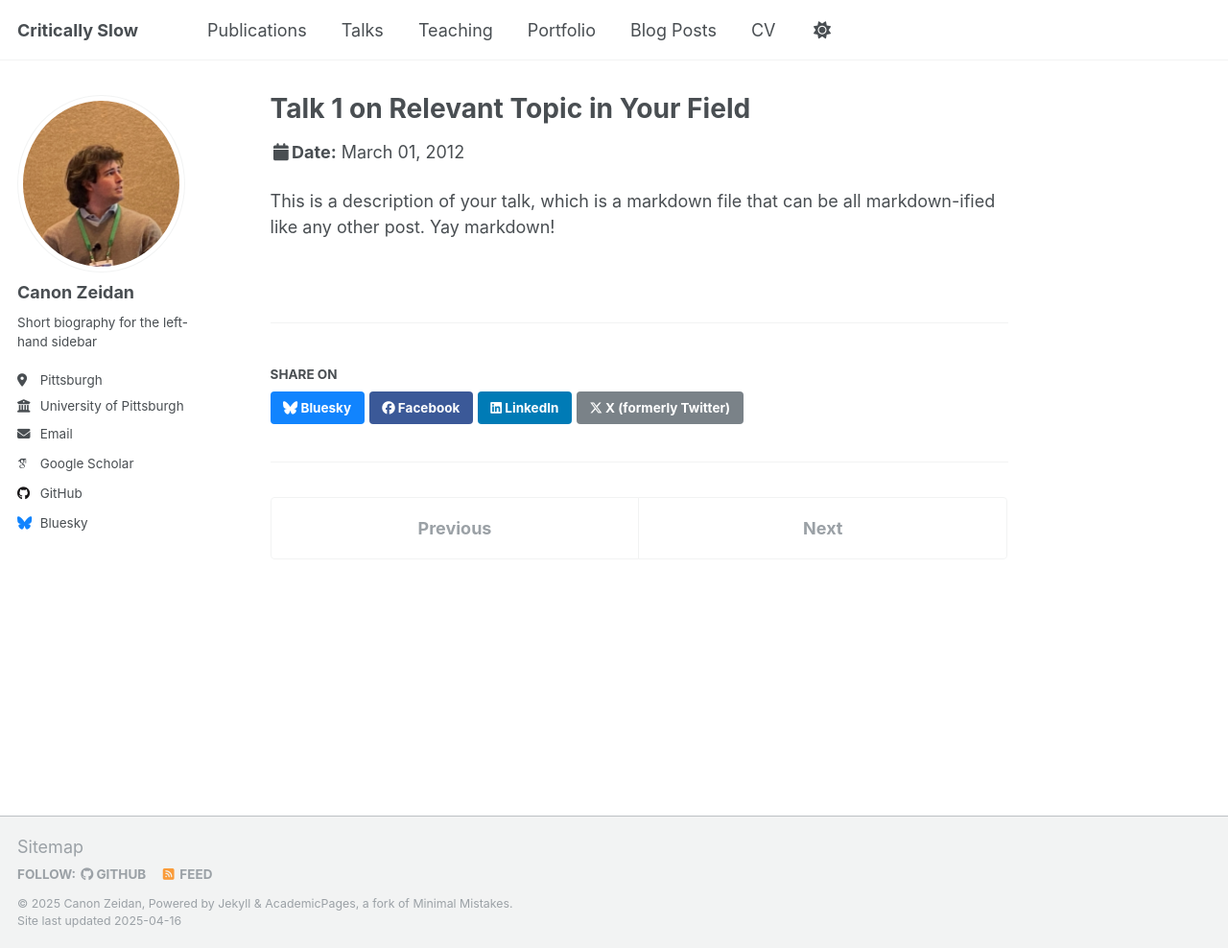
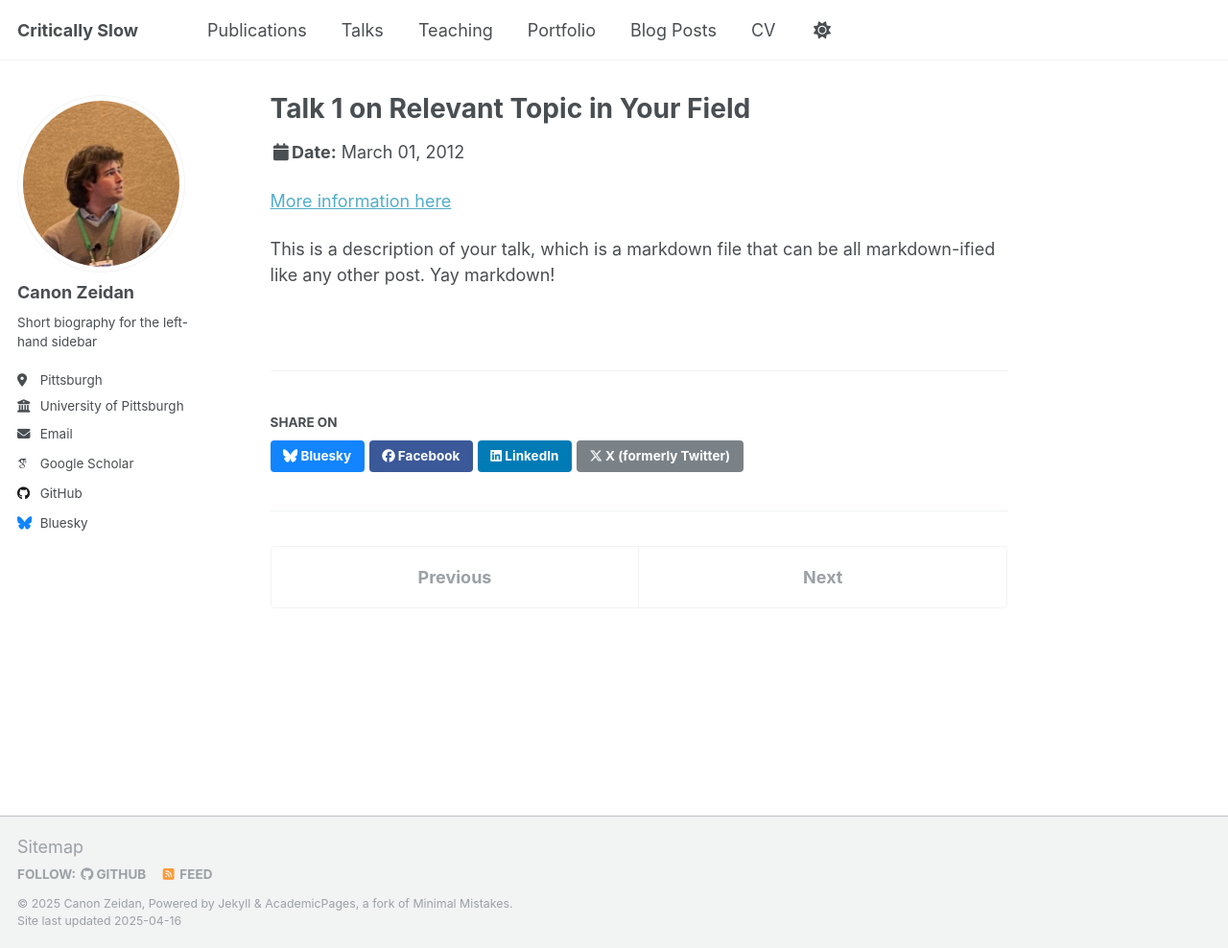
Before and after one commit to Zeidancb/zeidancb.github.io, a Jekyll site: the page built from _talks/2012-03-01-talk-1.md, in a window 1280 px wide and 988 px high. Shown: the whole window at 96% size. Built offline with Jekyll 4.4.1, drawn with Linux system fonts in a browser that asks for light colours; some web fonts are replaced.

```diff
--- a/_talks/2012-03-01-talk-1.md
+++ b/_talks/2012-03-01-talk-1.md
@@ -6,7 +6,8 @@ permalink: /talks/2012-03-01-talk-1
 venue: "UC San Francisco, Department of Testing"
 date: 2012-03-01
 location: "San Francisco, CA, USA"
-slidesurl: 'http://academicpages.github.io/files/slides1.pdf'
 ---
 
+[More information here](http://academicpages.github.io/files/slides1.pdf)
+
 This is a description of your talk, which is a markdown file that can be all markdown-ified like any other post. Yay markdown!
```
